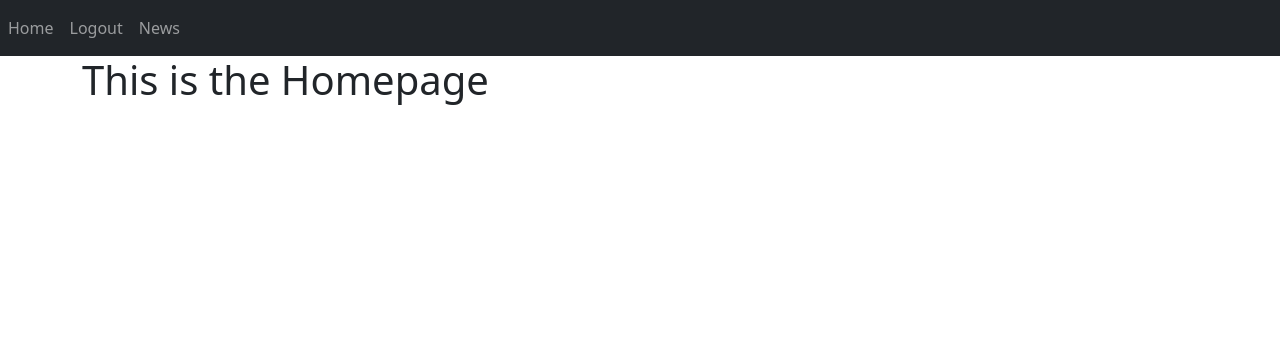
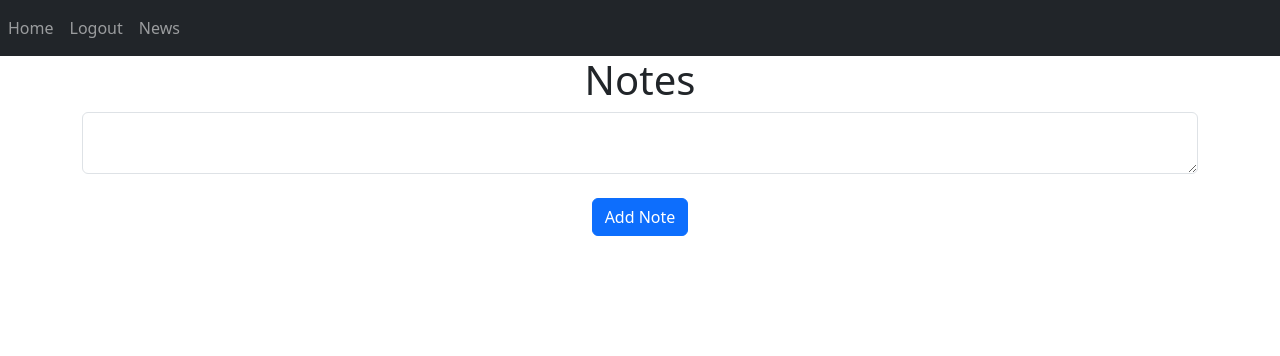
Before and after one commit to lucasfersilva/FlaskCrud, a Flask app: page / in a window 1280 px wide. Shown: the top 356 px of the page. Run offline with Flask 3, Linux system fonts and the light colour scheme; the visitor is signed in with stand-in values (Sample User, id 1); data that the repository does not hold is empty; some libraries are stand-ins or nearby versions.

Commit message:
implementado as notas sendo salvas no banco automaticamente e aparecento na home.html

```diff
--- a/models.py
+++ b/models.py
@@ -1,12 +1,13 @@
 from init import db
 from flask_login import UserMixin
 from sqlalchemy.sql import func
+from datetime import date
 
 
 class Note(db.Model):
     id = db.Column(db.Integer,primary_key=True)
     data = db.Column(db.String(10000))
-    date = db.Column(db.DateTime(timezone= True), default=func.now)
+    date = db.Column(db.DateTime(timezone=True), default=func.now())
     user_id = db.Column(db.Integer, db.ForeignKey('user.id'))
 
 
--- a/templates/home.html
+++ b/templates/home.html
@@ -3,5 +3,19 @@
 {% block title %}Home {% endblock %}
 
 {% block content %}
-<h1>This is the Homepage</h1>
+<h1 align="center">Notes</h1>
+<ul class="list-group list-group-flush" id="notes">
+        {% for note in user.notes %}
+        <p>{{ note.id }}</p>
+        <li class="list-group-item">{{ note.data }} </li>
+
+        {% endfor %}
+</ul>
+<form method="POST">
+        <textarea name="note" id="note" class="form-control"></textarea>
+        <br>
+        <div align="center">
+                <button type="submit" class="btn btn-primary">Add Note</button>
+        </div>
+</form>
         {% endblock %}
--- a/views.py
+++ b/views.py
@@ -1,12 +1,23 @@
-from flask import Blueprint,render_template
+from flask import Blueprint,render_template,request,flash,jsonify
 from flask_login import login_required,  current_user
-
+from models import Note
+from init import db
+import json
 
 views = Blueprint('views',__name__)
 
 
-
-@views.route('/')
+@views.route('/', methods=['GET','POST'])
 @login_required
 def home():
+    if request.method =='POST':
+        note = request.form.get('note')
+
+        if len(note) <1 :
+            flash("note is too short", category ='error')
+        else:
+            new_note = Note(data=note, user_id=current_user.id)
+            db.session.add(new_note)
+            db.session.commit()
+            flash('Nota adicionada',category='sucess')
     return render_template("home.html", user=current_user)
```
